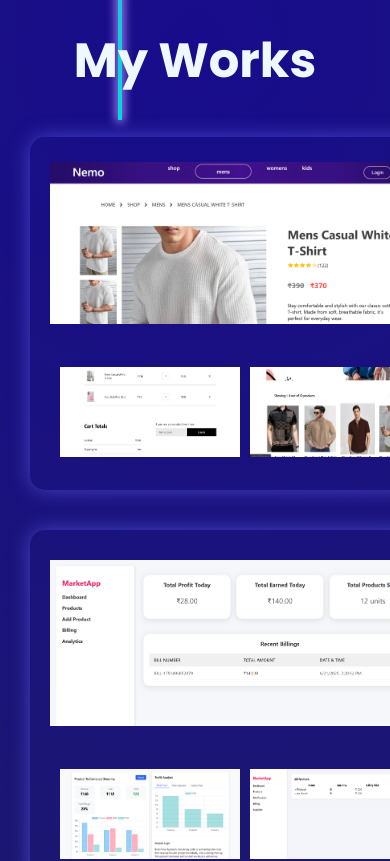
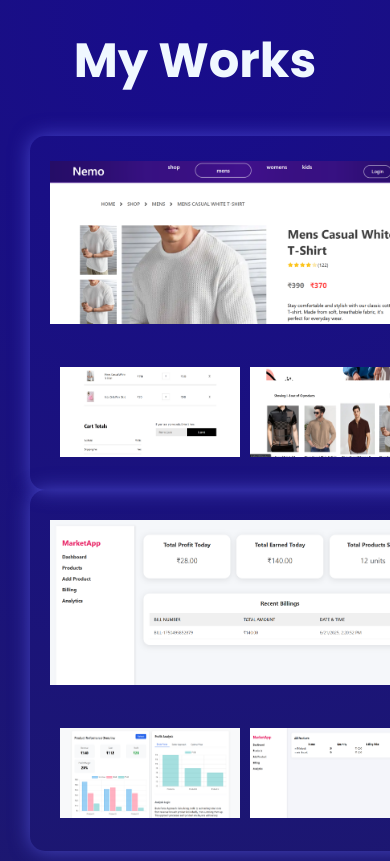
Before and after one commit to riyazahmed2144/Portfolio-React.js, a React (Create React App) app in the folder frontend/: page / in a window 390 px wide. Shown: the part 3440-4301 px from the top of the page. Built offline with nearby package versions, Linux system fonts and the light colour scheme.

Commit message:
updated media queries

```diff
--- a/frontend/src/pages/experience.css
+++ b/frontend/src/pages/experience.css
@@ -69,11 +69,11 @@
 
 @media (max-width: 600px){
   .timeline-line{
-    height: 140vh;
+    height: 120vh;
   }
 }
 @media (min-width: 601px) and (max-width: 1024px){
   .timeline-line{
-    height: 115vh;
+    height: 100vh;
   }
 }
--- a/frontend/src/pages/works.css
+++ b/frontend/src/pages/works.css
@@ -23,8 +23,8 @@
     cursor: pointer;
     justify-content: center;
     align-items: center;
+    margin: 60px auto 50px auto;
     background: transparent;
-    margin: 60px 250px;
     border-radius: 15px;
     box-shadow: 0 0 20px rgba(99, 102, 241, 0.6);
     transition: transform 0.3s ease;
@@ -58,7 +58,7 @@
     justify-content: center;
     align-items: center;
     background: transparent;
-    margin: 40px 250px;
+    margin: 60px auto 50px auto;
     border-radius: 15px;
     box-shadow: 0 0 20px rgba(99, 102, 241, 0.6);
     transition: transform 0.3s ease;
@@ -75,7 +75,7 @@
   .e-commerce, .market {
     display: grid;
     width: 380px;
-    margin: 40px 30px;
+    margin: 0px 30px;
     transition: transform 0.2s ease;
   }
 
@@ -104,7 +104,7 @@
     flex-direction: column;
     align-items: center;
     width: 90%;
-    margin: 40px auto;
+    margin: 0px auto;
     transition: transform 0.2s ease;
   }
 
```
